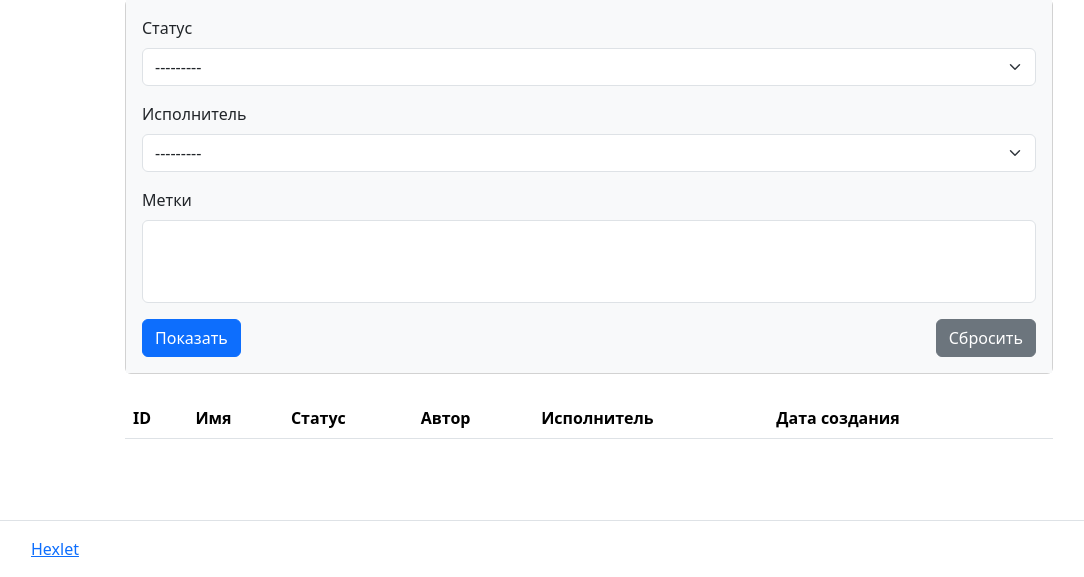
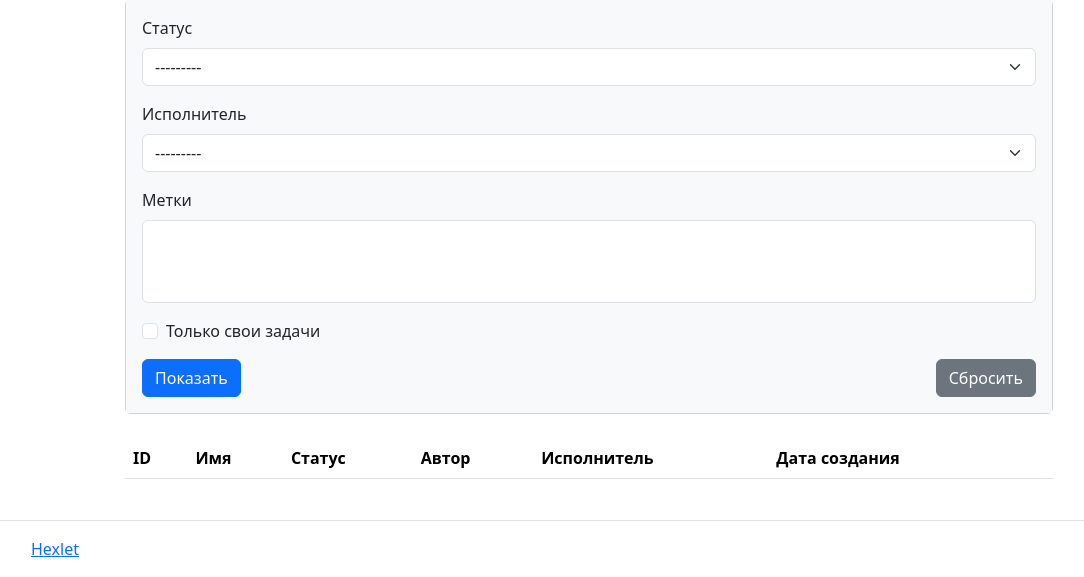
Before and after one commit to vavilin-di/middle-python-project-52, a Django app: page /tasks/ in a window 1280 px wide. Shown: the part 223-800 px from the top of the page, without its empty margins (51-1135 px from the left). Run offline with Django 5.2, Linux system fonts and the light colour scheme; the visitor is signed in with stand-in values (Sample User, id 1); data comes from the database, SQL or seed files in the repository; data that the repository does not hold is empty; parts of the project's set-up code (start-up, migrations or seed data) failed here and were passed over; some libraries are stand-ins or nearby versions.

Commit message:
Недостающий параметр формы.

```diff
--- a/task_manager/templates/tasks/list.html
+++ b/task_manager/templates/tasks/list.html
@@ -45,6 +45,15 @@
                         {% endfor %}
                     </select>
                 </div>
+                <div class="mb-3">
+                    <div class="form-check">
+                        <input type="checkbox"
+                               name="own_tasks"
+                               class="form-check-input"
+                               id="id_own_tasks">
+                        <label class="form-check-label" for="id_own_tasks">Только свои задачи</label>
+                    </div>
+                </div>
                 <div class="d-flex justify-content-between mt-3">
                     {% bootstrap_button "Показать" button_type="submit" button_class="btn-primary" %}
                     {% bootstrap_button "Сбросить" button_type="reset" button_class="btn-secondary" %}
```
